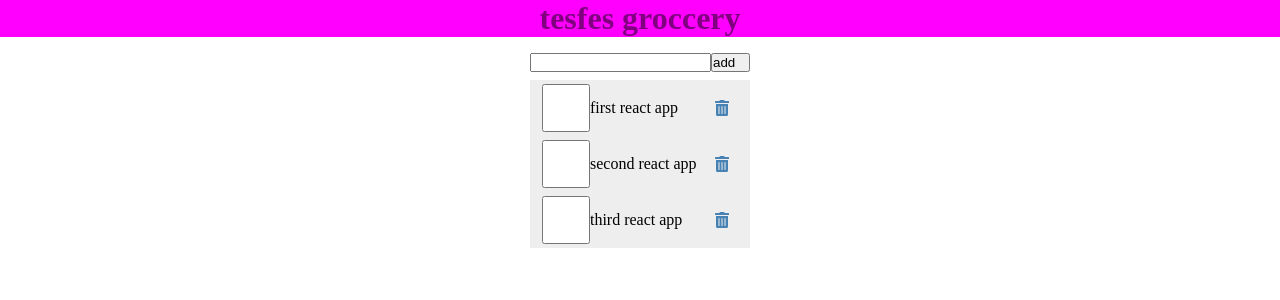
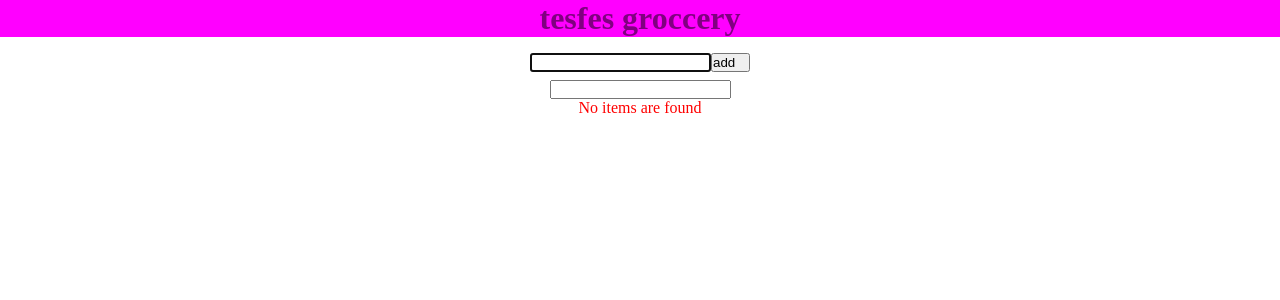
Before and after one commit to tesfe/mongodb, a React (Create React App) app: page / in a window 1280 px wide. Shown: the top 300 px of the page. Built offline with nearby package versions, Linux system fonts and the light colour scheme; the HTML template or start-up script is replaced by a standard one.

Commit message:
controlled input &useRef react hook

```diff
--- /dev/null
+++ b/src/AddItem.js
@@ -0,0 +1,22 @@
+import { useRef } from "react";
+
+const AddItem = ({ handleSubmit, newItem, setnewItem }) => {
+  const inputRef = useRef();
+
+  return (
+    <form className="adItem" onSubmit={handleSubmit}>
+      <input
+        autoFocus
+        ref={inputRef}
+        type="text"
+        value={newItem}
+        onChange={(e) => setnewItem(e.target.value)}
+      />
+      <button type="submit" onClick={(e) => inputRef.current.focus()}>
+        add
+      </button>
+    </form>
+  );
+};
+
+export default AddItem;
--- a/src/App.js
+++ b/src/App.js
@@ -1,13 +1,30 @@
 import "./index.css";
 import Header from "./Header";
+import AddItem from "./AddItem";
+import SearchItem from "./SearchItem";
 import Content from "./Content";
+
 import { useState } from "react";
 function App() {
-  const [items, setItems] = useState([
-    { id: 1, checked: false, item: "first react app" },
-    { id: 2, checked: false, item: "second react app" },
-    { id: 3, checked: false, item: " third react app" },
-  ]);
+  const [items, setItems] = useState(
+    JSON.parse(localStorage.getItem("list")) || []
+  );
+
+  const [newItem, setnewItem] = useState("");
+
+  const [search, setSearch] = useState("");
+  const handleSubmit = (e) => {
+    e.preventDefault();
+    if (!newItem) return;
+    const id = items.length ? items[items.length - 1].id + 1 : 1;
+    const myNewItem = { id, checked: false, item: newItem };
+    const newlistItem = [...items, myNewItem];
+    setItems(newlistItem);
+    localStorage.setItem("list", JSON.stringify(newlistItem));
+
+    setnewItem("");
+  };
+
   const handleCheck = (id) => {
     const listItems = items.map((item) =>
       item.id === id ? { ...item, checked: !item.checked } : item
@@ -25,8 +42,16 @@ function App() {
   return (
     <div className="App">
       <Header title="tesfes groccery" />
+      <AddItem
+        newItem={newItem}
+        setnewItem={setnewItem}
+        handleSubmit={handleSubmit}
+      />
+      <SearchItem search={search} setSearch={setSearch} />
       <Content
-        items={items}
+        items={items.filter((item) =>
+          item.item.toLowerCase().includes(search.toLowerCase())
+        )}
         handleCheck={handleCheck}
         handleDelete={handleDelete}
       />
@@ -35,3 +60,8 @@ function App() {
 }
 
 export default App;
+// [
+//   { id: 1, checked: false, item: "first react app" },
+//   { id: 2, checked: false, item: "second react app" },
+//   { id: 3, checked: false, item: " third react app" },
+// ]
--- a/src/Content.js
+++ b/src/Content.js
@@ -1,13 +1,8 @@
-import React from "react";
 import ListItems from "./ListItems";
 
 const Content = ({ items, handleDelete, handleCheck }) => {
   return (
     <main>
-      <form>
-        <input type="text" />
-        <button type="submit">add</button>
-      </form>
       {items.length ? (
         <ListItems
           items={items}
--- a/src/LineItem.js
+++ b/src/LineItem.js
@@ -1,4 +1,3 @@
-import React from "react";
 import { FaTrashAlt } from "react-icons/fa";
 
 const LineItem = ({ item, handleCheck, handleDelete }) => {
--- a/src/ListItems.js
+++ b/src/ListItems.js
@@ -1,4 +1,3 @@
-import React from "react";
 import LineItem from "./LineItem";
 
 const ListItems = ({ items, handleCheck, handleDelete }) => {
--- /dev/null
+++ b/src/SearchItem.js
@@ -0,0 +1,16 @@
+import React from "react";
+
+const SearchItem = ({ search, setSearch }) => {
+  return (
+    <form className="searchItem" onSubmit={(e) => e.preventDefault()}>
+      <input
+        type="text"
+        role="searchbox"
+        value={search}
+        onChange={(e) => setSearch(e.target.value)}
+      />
+    </form>
+  );
+};
+
+export default SearchItem;
--- a/src/index.css
+++ b/src/index.css
@@ -67,11 +67,23 @@ ul li::before {
   font-size: 1rem;
   color: steelblue;
 }
-form {
-  margin-top: 1rem;
-  background-color: #eee;
-  flex-grow: 1;
+.adItem {
+  display: flex;
+
+  justify-content: center;
+  margin: 1rem 0 auto;
 }
-form button {
+.adItem button {
   padding-right: 0.8rem;
 }
+.adItem button:focus,
+.adItem button:hover {
+  background-color: greenyellow;
+}
+.searchItem {
+  display: flex;
+
+  justify-content: center;
+
+  margin: 0.5rem 0 0;
+}
```
